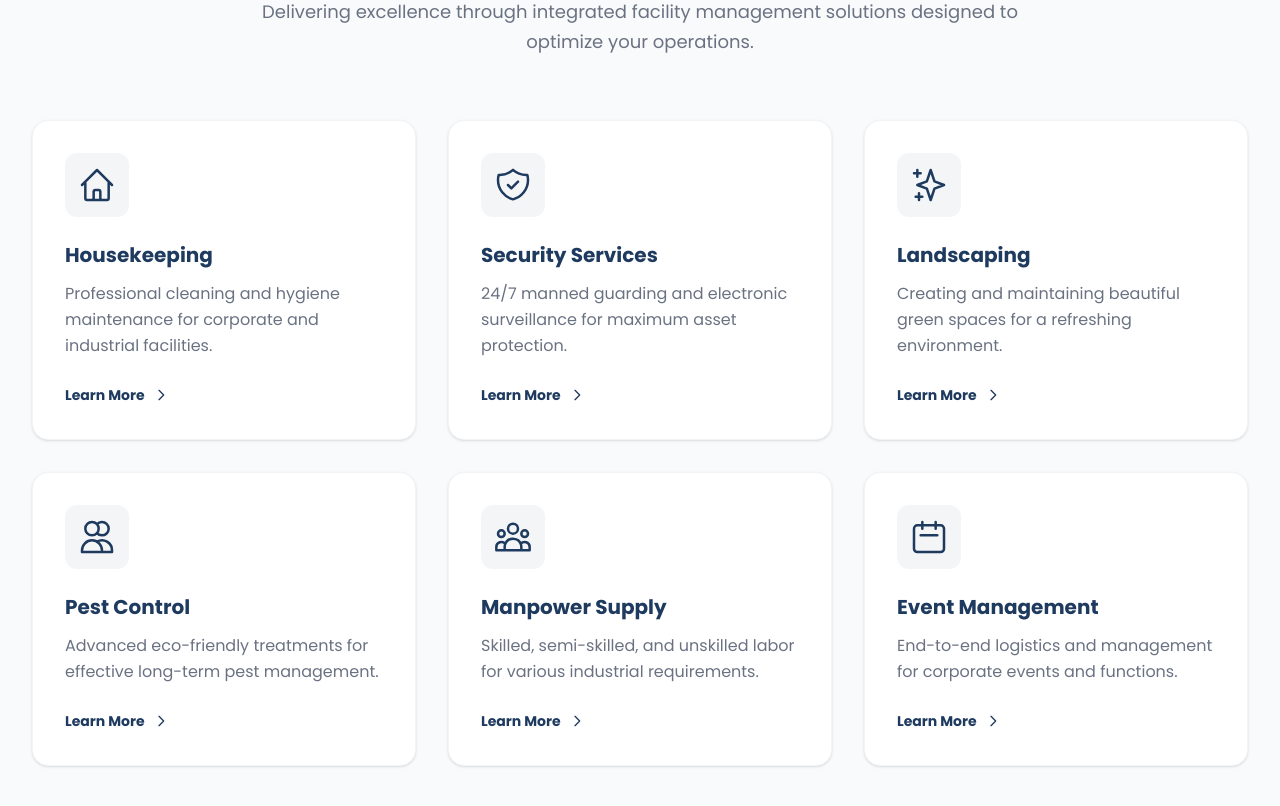
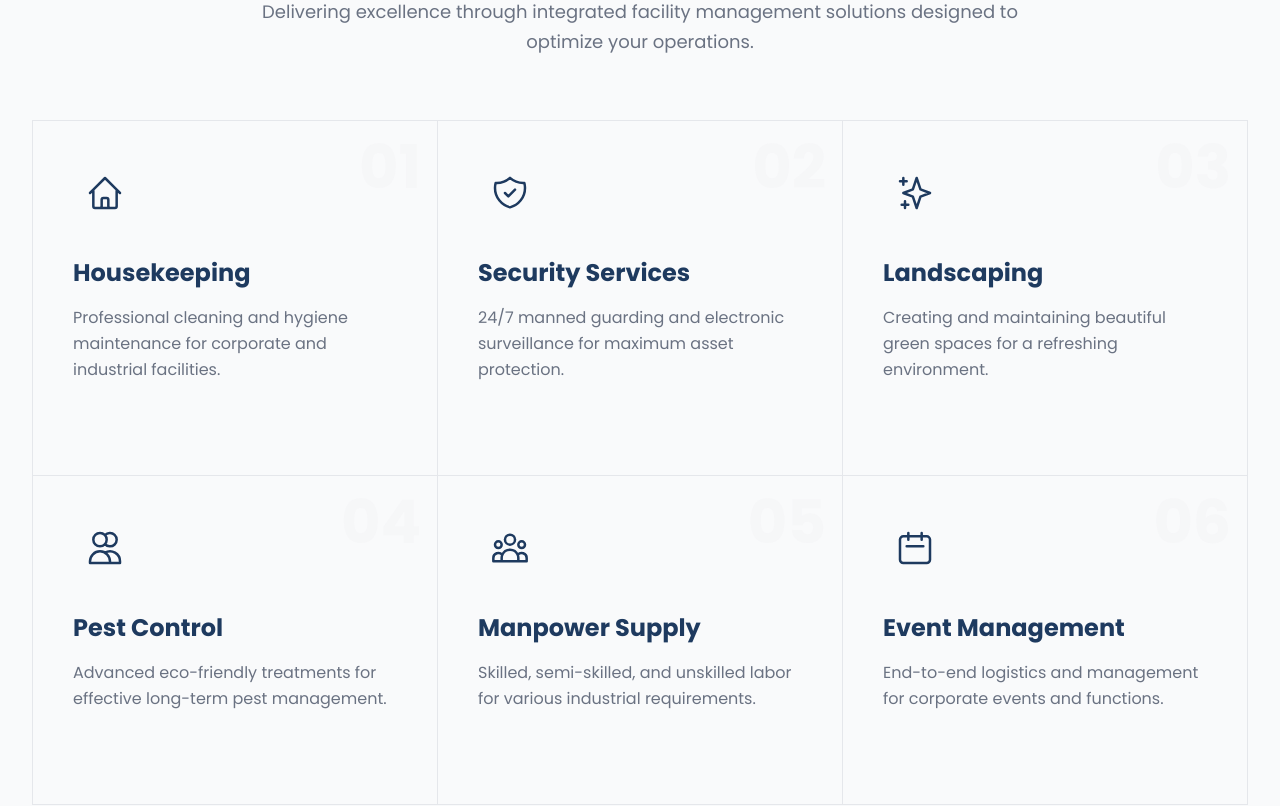
Before and after one commit to AaryaBalan/Reach-Website, a React (Vite) app: page / in a window 1280 px wide. Shown: the part 3780-4586 px from the top of the page. Built offline with nearby package versions, Linux system fonts and the light colour scheme.

Commit message:
feat: Replace service cards with a new blueprint grid layout, including border-based styling and interactive hover effects.

```diff
--- a/src/components/Services.jsx
+++ b/src/components/Services.jsx
@@ -63,35 +63,45 @@ const Services = () => {
                     </p>
                 </div>
 
-                {/* Service Cards Grid */}
-                <div className="grid sm:grid-cols-2 lg:grid-cols-3 gap-8">
+                {/* Service Cards - Blueprint Grid Layout (No Boxes) */}
+                <div className="border-t border-l border-gray-200">
+                    <div className="grid sm:grid-cols-2 lg:grid-cols-3">
                         {services.map((service, index) => (
-                        <div
-                            key={index}
-                            className="bg-white rounded-2xl p-8 shadow-sm hover:shadow-xl transition-all duration-300 border border-gray-100 group"
-                        >
-                            {/* Icon */}
-                            <div className="w-16 h-16 bg-[#1e3a5f]/5 rounded-xl flex items-center justify-center text-[#1e3a5f] mb-6 group-hover:bg-[#0d9488] group-hover:text-white transition-all duration-300">
+                            <div key={index} className="group relative border-r border-b border-gray-200 p-10 hover:bg-white transition-all duration-500 overflow-hidden">
+
+                                {/* Hover Gradient Background */}
+                                <div className="absolute inset-0 bg-gradient-to-br from-[#0d9488]/5 to-transparent opacity-0 group-hover:opacity-100 transition-opacity duration-500"></div>
+
+                                {/* Background Number */}
+                                <div className="absolute top-4 right-4 text-6xl font-bold text-gray-100/50 group-hover:text-[#0d9488]/10 transition-colors duration-500 select-none">
+                                    0{index + 1}
+                                </div>
+
+                                <div className="relative z-10 flex flex-col items-start h-full">
+                                    {/* Icon with Morphing Background */}
+                                    <div className="relative w-16 h-16 mb-8">
+                                        <div className="absolute inset-0 bg-[#1e3a5f] rounded-lg rotate-0 scale-0 group-hover:scale-100 group-hover:rotate-45 transition-all duration-500 ease-out opacity-10"></div>
+                                        <div className="relative w-full h-full flex items-center justify-center text-[#1e3a5f] group-hover:text-[#0d9488] transition-colors duration-300">
                                             {service.icon}
                                         </div>
+                                    </div>
 
-                            {/* Title */}
-                            <h3 className="text-xl font-bold text-[#1e3a5f] mb-3 group-hover:text-[#0d9488] transition-colors">
+                                    <h3 className="text-2xl font-bold text-[#1e3a5f] mb-4 group-hover:translate-x-2 transition-transform duration-300">
                                         {service.title}
                                     </h3>
 
-                            {/* Description */}
-                            <p className="text-gray-500 leading-relaxed mb-6">
+                                    <p className="text-gray-500 leading-relaxed mb-8 flex-1 group-hover:text-gray-600">
                                         {service.desc}
                                     </p>
 
-                            {/* Link */}
-                            <a href="#contact" className="inline-flex items-center gap-2 text-sm font-bold text-[#1e3a5f] group-hover:text-[#0d9488] transition-colors">
-                                Learn More
-                                <svg className="w-4 h-4 group-hover:translate-x-1 transition-transform" fill="none" stroke="currentColor" viewBox="0 0 24 24"><path strokeLinecap="round" strokeLinejoin="round" strokeWidth={2} d="M9 5l7 7-7 7" /></svg>
+                                    <a href="#contact" className="inline-flex items-center gap-2 text-sm font-bold text-[#0d9488] opacity-0 -translate-x-4 group-hover:opacity-100 group-hover:translate-x-0 transition-all duration-500 delay-100">
+                                        <span className="uppercase tracking-wider">Details</span>
+                                        <svg className="w-4 h-4 text-[#1e3a5f]" fill="none" stroke="currentColor" viewBox="0 0 24 24"><path strokeLinecap="round" strokeLinejoin="round" strokeWidth={2} d="M17 8l4 4m0 0l-4 4m4-4H3" /></svg>
                                     </a>
                                 </div>
+                            </div>
                         ))}
+                    </div>
                 </div>
 
             </div>
```
Lines whose indentation alone changed are shown as unchanged.
